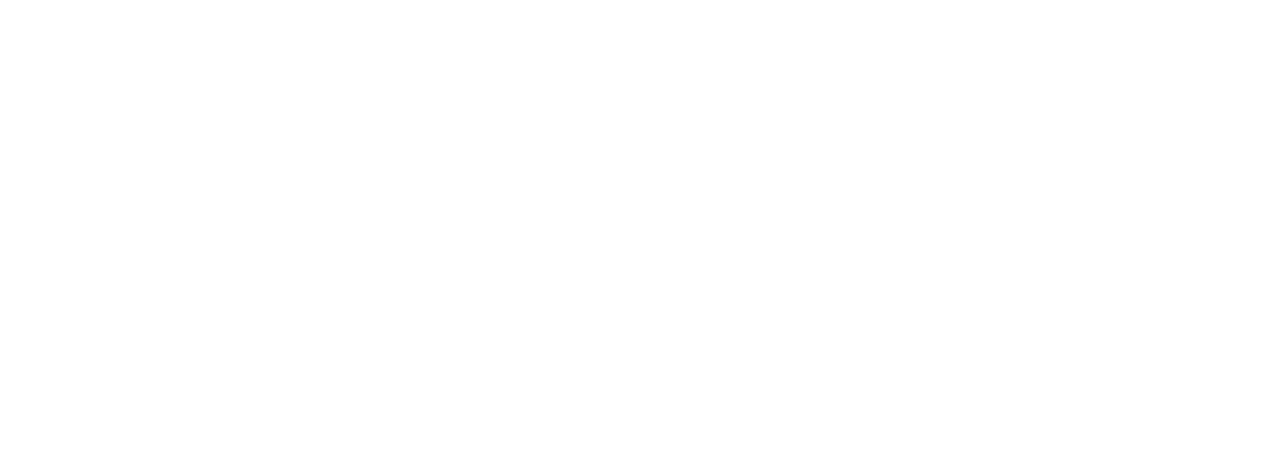
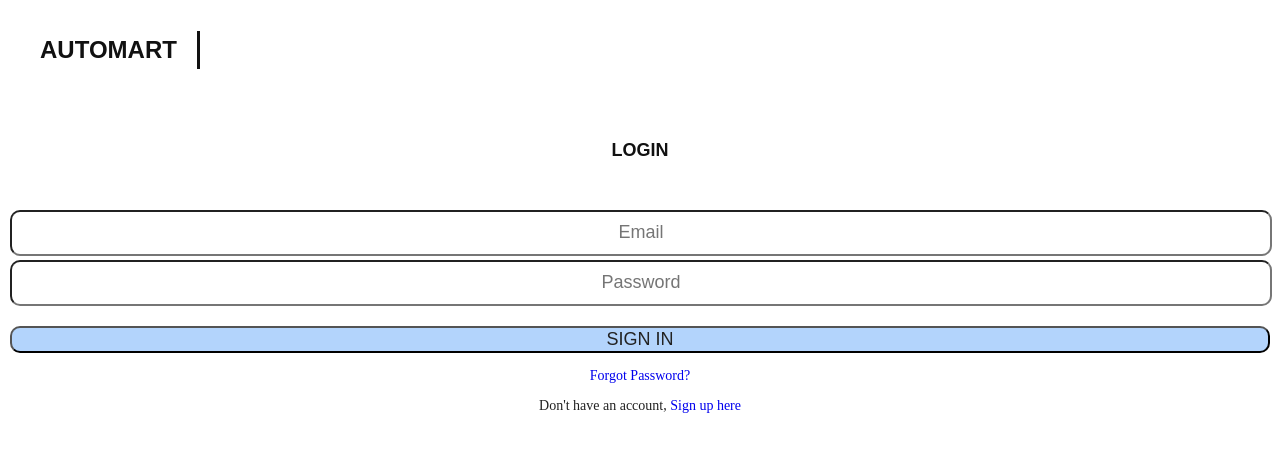
Before and after one commit to darmhoo/auto-mart, a plain HTML site: page UI/login.html in a window 1280 px wide. Drawn offline with Linux system fonts and the light colour scheme.

Commit message:
Feature Sign in page updated

```diff
--- a/UI/assets/css/styles.css
+++ b/UI/assets/css/styles.css
@@ -558,5 +558,7 @@ footer ul li a{
     background-color: #b3d4fc;
 }
 .signup-div p{
+    margin-top: 16px;
     text-align: center;
+    font-size: 14px;
 }
--- a/UI/login.html
+++ b/UI/login.html
@@ -2,11 +2,32 @@
 <html lang="en">
 <head>
     <meta charset="UTF-8">
-    <title>Login</title>
+    <title>AutoMart | Login</title>
     <link rel="stylesheet" href="assets/css/styles.css">
+    <link href="https://fonts.googleapis.com/css?family=Nanum+Gothic" rel="stylesheet">
     <meta name="viewport" content="width=device-width, initial-scale=1.0">
+    <meta name="keywords" content="buy cars, sell cars, very fast and safe">
+    <meta name="description" content="Safe market place for cars">
+    <meta name="author" content="Oladeji Omodamola">
 </head>
 <body>
+<header id="#home">
+    <a href="index.html" class="header-brand"> AutoMart</a>
+
+</header>
+<main>
+    <div class="signup-div">
+        <h3>Login</h3>
+        <form>
+            <input type="email" name="email" placeholder="Email">
+            <input type="password" name="password" placeholder="Password">
+            <button id="btn">SIGN IN</button>
+            <p><a href="#">Forgot Password?</a></p>
+            <p>Don't have an account, <a href="signup.html">Sign up here</a> </p>
+        </form>
+    </div>
+
+</main>
 
 </body>
 </html>
```
